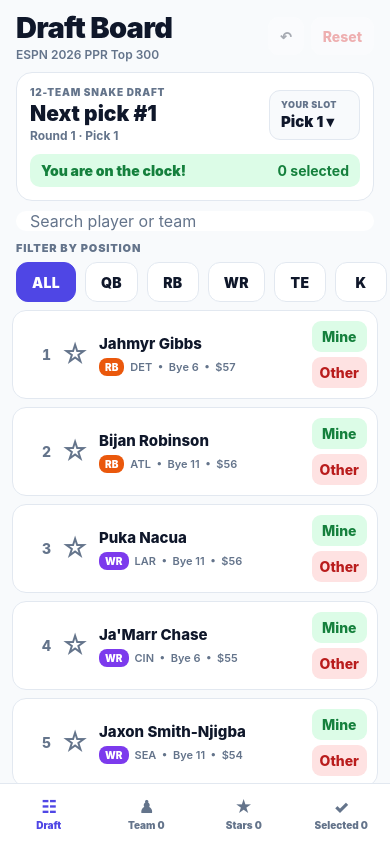
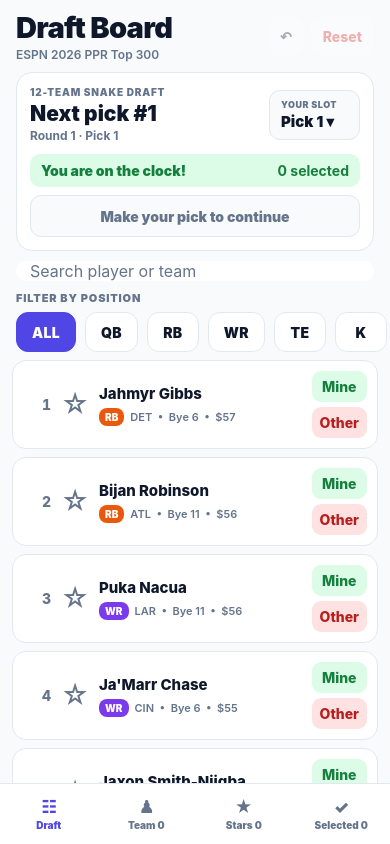
Before and after one commit to reinhartCodex/fantasy-draft-board, a React Native app: screen / in a window 390 px wide. Built offline with nearby package versions, Linux system fonts and the light colour scheme.

Commit message:
Add auto-pick to next turn and clean team display

```diff
--- a/App.js
+++ b/App.js
@@ -102,6 +102,20 @@
     });
   }
 
+  function autoPickToMyTurn() {
+    if (picksAway <= 0) return;
+    const autoSelected = players.filter(player => !statuses[player.rank]).slice(0, picksAway);
+    setStatuses(current => {
+      const updated = { ...current };
+      autoSelected.forEach(player => { updated[player.rank] = 'taken'; });
+      return updated;
+    });
+    setHistory(items => [
+      ...items,
+      ...autoSelected.map(player => ({ rank: player.rank, previous: null })),
+    ]);
+  }
+
   function reset() {
     Alert.alert('Reset the entire draft?', 'All selections will be cleared.', [
       { text: 'Cancel', style: 'cancel' },
@@ -156,6 +170,15 @@
               </Text>
               <Text style={{ color: picksAway === 0 ? '#15803d' : '#4338ca', fontWeight: '700' }}>{draftedCount} selected</Text>
             </View>
+            <Pressable
+              disabled={picksAway === 0}
+              onPress={autoPickToMyTurn}
+              style={[styles.autoPickButton, { backgroundColor: picksAway === 0 ? theme.background : '#4f46e5', borderColor: picksAway === 0 ? theme.border : '#4f46e5' }]}
+            >
+              <Text style={{ color: picksAway === 0 ? theme.secondary : '#ffffff', fontWeight: '900' }}>
+                {picksAway === 0 ? 'Make your pick to continue' : `Auto-pick ${picksAway} player${picksAway === 1 ? '' : 's'} to my turn`}
+              </Text>
+            </Pressable>
           </View>
           <TextInput
             value={search}
@@ -199,6 +222,7 @@
                 favorite={Boolean(favorites[item.player.rank])}
                 theme={theme}
                 slotLabel={item.label}
+                showCrossout={false}
                 onMine={() => setPlayerStatus(item.player, 'mine')}
                 onTaken={() => setPlayerStatus(item.player, 'taken')}
                 onRestore={() => setPlayerStatus(item.player, null)}
@@ -305,7 +329,7 @@
   );
 }
 
-function PlayerRow({ player, status, favorite, theme, slotLabel, onMine, onTaken, onRestore, onToggleFavorite }) {
+function PlayerRow({ player, status, favorite, theme, slotLabel, showCrossout = true, onMine, onTaken, onRestore, onToggleFavorite }) {
   return (
     <View style={[styles.row, { backgroundColor: theme.card, borderColor: status === 'mine' ? '#22c55e' : theme.border, opacity: status === 'taken' ? 0.58 : 1 }]}>
       <Text style={[slotLabel ? styles.slotLabel : styles.rank, { color: theme.secondary }]}>{slotLabel || player.rank}</Text>
@@ -313,7 +337,7 @@
         <Text style={[styles.star, { color: favorite ? '#f59e0b' : theme.secondary }]}>{favorite ? '★' : '☆'}</Text>
       </Pressable>
       <View style={styles.playerInfo}>
-        <Text numberOfLines={1} style={[styles.name, { color: status ? theme.secondary : theme.text, textDecorationLine: status ? 'line-through' : 'none' }]}>{player.name}</Text>
+        <Text numberOfLines={1} style={[styles.name, { color: status && showCrossout ? theme.secondary : theme.text, textDecorationLine: status && showCrossout ? 'line-through' : 'none' }]}>{player.name}</Text>
         <View style={styles.metaRow}>
           <Text style={[styles.badge, { backgroundColor: POSITION_COLORS[player.position] }]}>{player.position === 'DST' ? 'D/ST' : player.position}</Text>
           <Text style={[styles.meta, { color: theme.secondary }]}>{player.team}  •  Bye {player.bye}  •  ${player.value}</Text>
@@ -364,6 +388,7 @@
   pickDropdownLabel: { fontSize: 9, fontWeight: '900', letterSpacing: 0.5 },
   pickDropdownValue: { fontSize: 15, fontWeight: '900', marginTop: 2 },
   clockBanner: { marginTop: 11, borderRadius: 10, paddingHorizontal: 11, paddingVertical: 8, flexDirection: 'row', justifyContent: 'space-between' },
+  autoPickButton: { marginTop: 8, minHeight: 42, borderWidth: 1, borderRadius: 11, alignItems: 'center', justifyContent: 'center', paddingHorizontal: 10 },
   filterArea: { paddingTop: 10, paddingBottom: 8 },
   filterLabel: { paddingHorizontal: 16, marginBottom: 7, fontSize: 11, fontWeight: '900', letterSpacing: 0.8 },
   filters: { paddingHorizontal: 16, gap: 9 },
```
